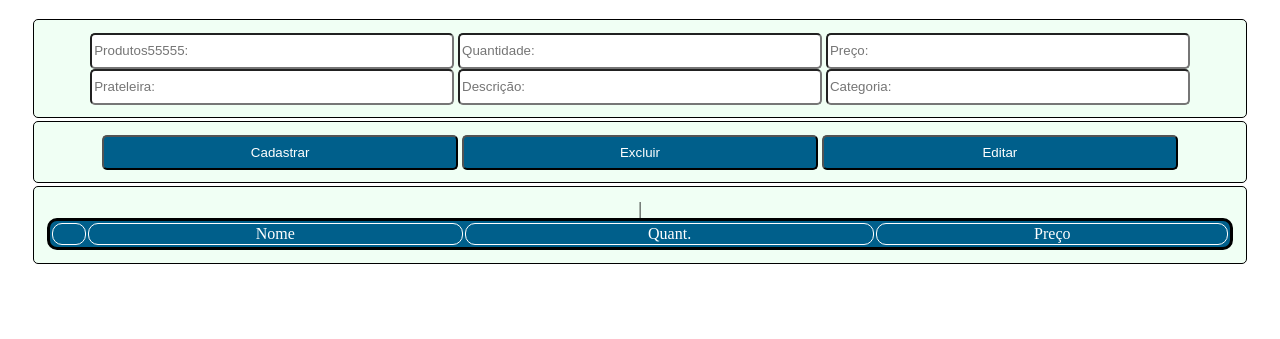
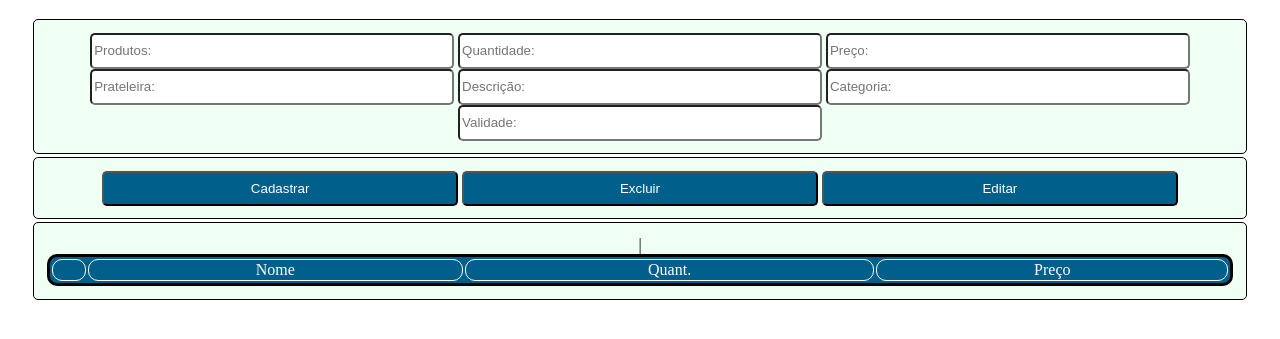
Before and after one commit to LuizaChris/GestaoEstoque, a plain HTML site: page index.html in a window 1280 px wide. Shown: the part 61-400 px from the top of the page. Drawn offline with Linux system fonts and the light colour scheme.

Commit message:
Update index.html

```diff
--- a/index.html
+++ b/index.html
@@ -10,12 +10,13 @@
 <body>
     <h1>Gestão de Estoque</h1>
     <div id="wrap">
-        <input type="text" placeholder="Produtos55555:">
+        <input type="text" placeholder="Produtos:">
         <input type="number" placeholder="Quantidade:">
         <input type="text" placeholder="Preço:">
         <input type="text" placeholder="Prateleira:">
         <input type="text" placeholder="Descrição:">
         <input type="text" placeholder="Categoria:">
+         <input type="text" placeholder="Validade:">
     </div>
     <div id="botoes">
         <button>Cadastrar</button>
```
